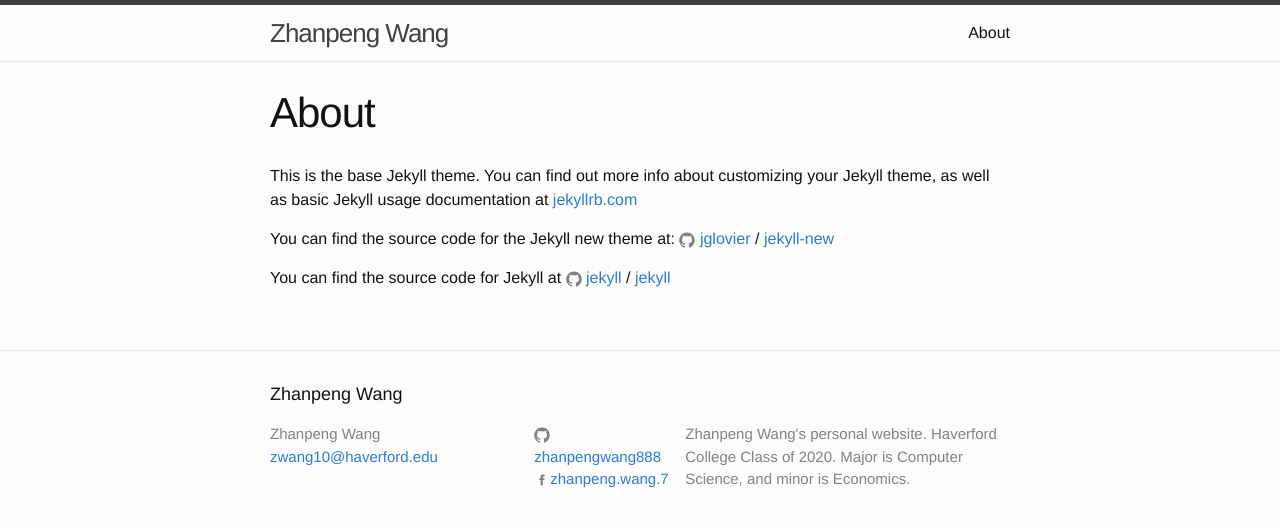
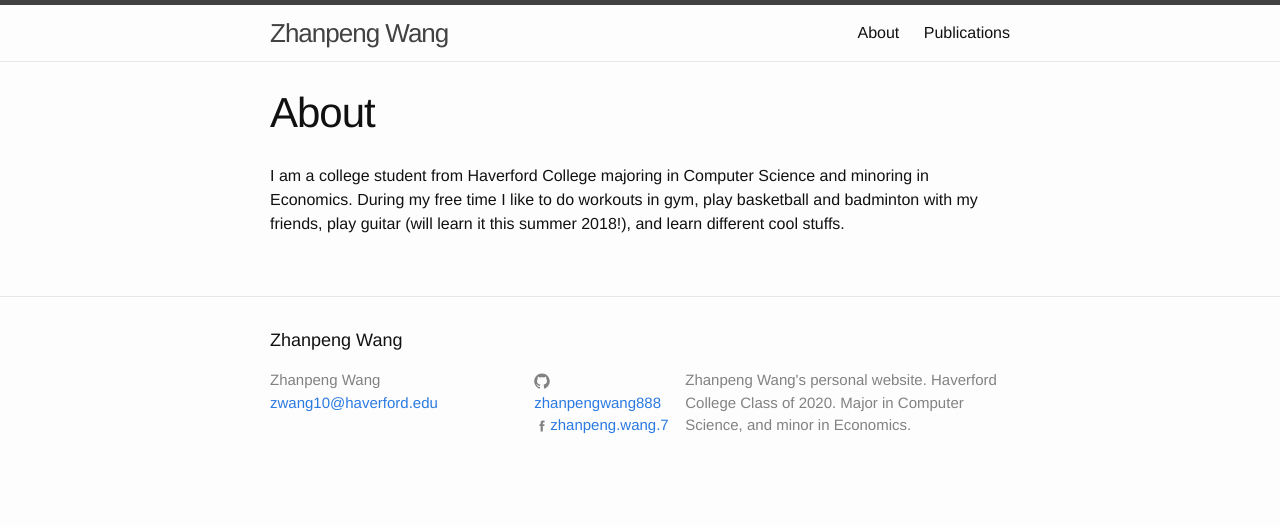
Before and after one commit to zhanpengwang888/zhanpengwang888.github.io, a Jekyll site: the page built from about.md, in a window 1280 px wide. Shown: the top 527 px of the page. Built offline with Jekyll 4.4.1, drawn with Linux system fonts in a browser that asks for light colours.

Commit message:
update my homepage. Need to continute working on it.

```diff
--- a/_config.yml
+++ b/_config.yml
@@ -9,7 +9,7 @@
 title: Zhanpeng Wang
 email: zwang10@haverford.edu
 description: > # this means to ignore newlines until "baseurl:"
-  Zhanpeng Wang's personal website. Haverford College Class of 2020. Major is Computer Science, and minor is Economics.
+  Zhanpeng Wang's personal website. Haverford College Class of 2020. Major in Computer Science, and minor in Economics.
 baseurl: "" # the subpath of your site, e.g. /blog
 url: "http://zhanpengwang888.com" # the base hostname & protocol for your site
 twitter_username: zhanpeng.wang.7
--- a/about.md
+++ b/about.md
@@ -4,12 +4,6 @@ title: About
 permalink: /about/
 ---
 
-This is the base Jekyll theme. You can find out more info about customizing your Jekyll theme, as well as basic Jekyll usage documentation at [jekyllrb.com](http://jekyllrb.com/)
-
-You can find the source code for the Jekyll new theme at:
-{% include icon-github.html username="jglovier" %} /
-[jekyll-new](https://github.com/jglovier/jekyll-new)
-
-You can find the source code for Jekyll at
-{% include icon-github.html username="jekyll" %} /
-[jekyll](https://github.com/jekyll/jekyll)
+I am a college student from Haverford College majoring in Computer Science and minoring in Economics.
+During my free time I like to do workouts in gym, play basketball and badminton with my friends, play
+guitar (will learn it this summer 2018!), and learn different cool stuffs.
```
Also changed, not shown: publications.md (added, +8 -0 lines), 1 other file.
